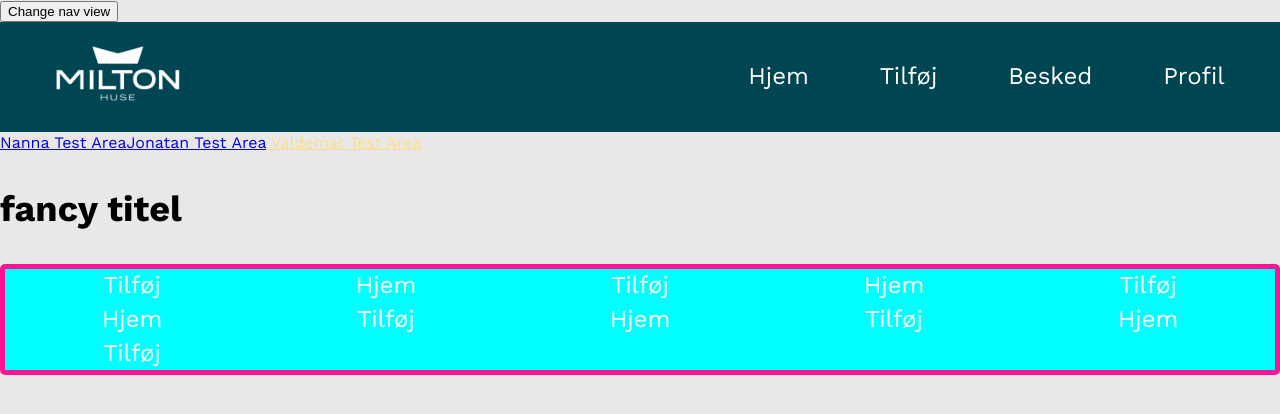
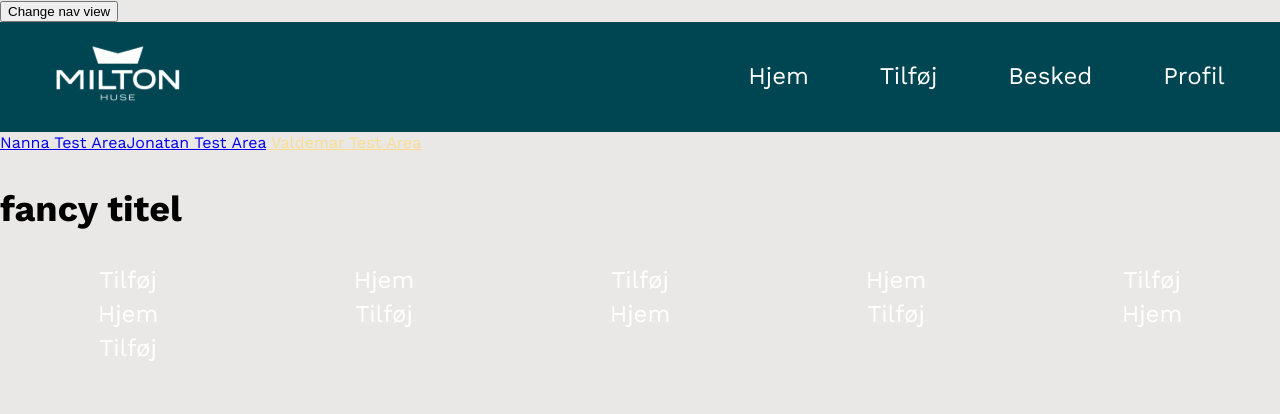
Before and after one commit to JonatanEmil/pentia-dashboard-app, a Vue app: page /valdemartestarea in a window 1280 px wide. Shown: the top 414 px of the page. Built offline with nearby package versions, Linux system fonts and the light colour scheme; the HTML template or start-up script is replaced by a standard one.

Commit message:
Remove testing css

```diff
--- a/src/assets/scss/components/_itemList.scss
+++ b/src/assets/scss/components/_itemList.scss
@@ -1,10 +1,4 @@
 .itemList {
-    border-color: deeppink !important;
-    border-radius: 5px;
-    border-width: 5px;
-    border-style: solid;
-    background-color: aqua;
-
     box-sizing: border-box;
     display: grid;
     grid-template-columns: repeat(1, 1fr);
```
